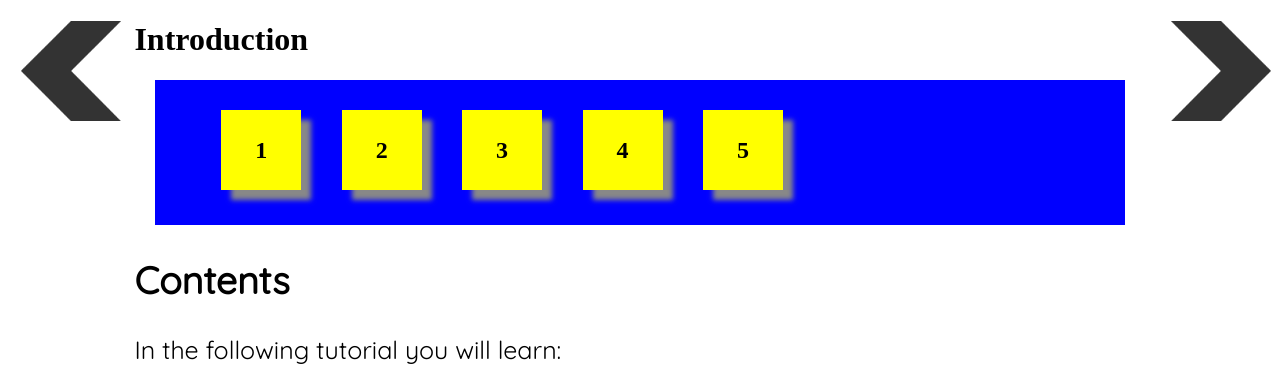
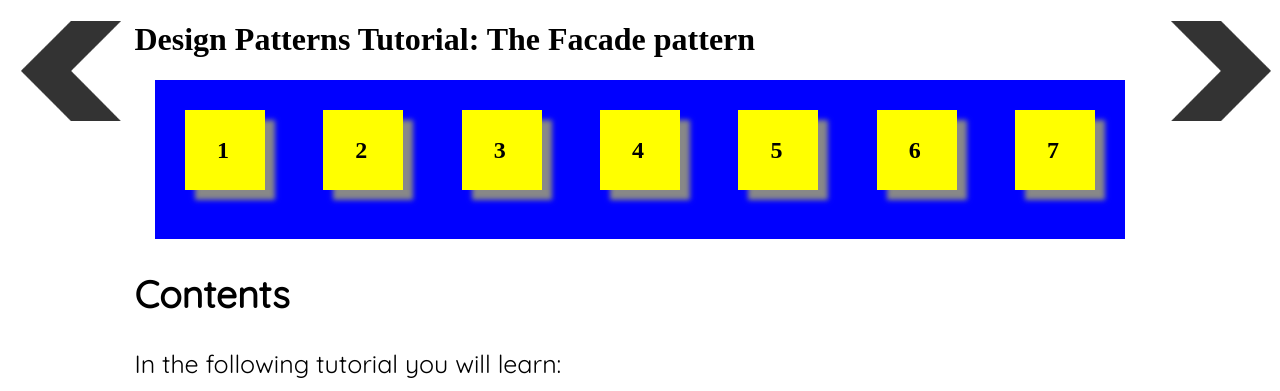
Before and after one commit to daveogle/Facade_Project, a PHP site: page / in a window 1280 px wide. Shown: the top 391 px of the page. Run offline with PHP 8.4, Linux system fonts and the light colour scheme.

Commit message:
add templates for all pages; fix spacing for nav bar; add javaScript to hide left arrow at first page and right arrow at last page.

```diff
--- a/CSS/Main.css
+++ b/CSS/Main.css
@@ -31,30 +31,35 @@ body
     padding: 3%;
 }
 
-.boxWrapper
+#boxWrapper
 {
-    width : 100%;
-    margin: 0 auto;
+    text-align: justify;
 }
 
-.box
+#boxWrapper .box
 {
+    width: 100px; /* Declare your value. Can be in relative units. */
     display: inline-block;
-    margin-left: 4%;
-    position : relative;
+    vertical-align: top;
     width: 80px;
     height: 80px;
     background-color: yellow;
     box-shadow: 10px 10px 5px #888888;
 }
 
+#boxWrapper:after
+{
+    content: '';
+    width: 100%;
+    display: inline-block;
+}
 .box h2
 {
     margin: 0;
-    position: absolute;
+    position: relative;
     top: 50%;
     left: 50%;
-    margin-right: -50%;
+    margin-right: 80%;
     transform: translate(-50%, -50%)
 }
 
--- a/Include/header.html
+++ b/Include/header.html
@@ -6,7 +6,7 @@ and open the template in the editor.
 -->
 <html>
     <head>
-        <title>Design Patterns Tutorial: The Facade pattern</title>
+        <title>Tutorial</title>
         <meta charset="UTF-8">
         <meta name="viewport" content="width=device-width, initial-scale=1.0">
         <link href='http://fonts.googleapis.com/css?family=Quicksand' rel='stylesheet' type='text/css'>
--- a/Include/navigation.html
+++ b/Include/navigation.html
@@ -15,23 +15,29 @@ and open the template in the editor.
     </div>
 
     <div class="Wrapper">
-        <h1>Introduction</h1>
+        <h1>Design Patterns Tutorial: The Facade pattern</h1>
         <div class="NavBar">
-            <div class="boxWrapper">
+            <div id="boxWrapper">
                 <div title="Contents" class="box" id="first" onclick="boxClick()">
                     <h2>1</h2>
                 </div>
-                <div title="another page" class="box" id="second" onclick="boxClick()">
+                <div title="What is the Facade Pattern?" class="box" id="second" onclick="boxClick()">
                     <h2>2</h2>
                 </div>
-                <div title="another page" class="box" id="third" onclick="boxClick()">
+                <div title="Key Features" class="box" id="third" onclick="boxClick()">
                     <h2>3</h2>
                 </div>
-                <div title="another page" class="box" id="fourth" onclick="boxClick()">
+                <div title="Variations" class="box" id="fourth" onclick="boxClick()">
                     <h2>4</h2>
                 </div>
-                <div title="Quiz" class="box" id="fifth" onclick="boxClick()">
+                <div title="Examples" class="box" id="fifth" onclick="boxClick()">
                     <h2>5</h2>
+                </div>
+                <div title="Quiz" class="box" id="sixth" onclick="boxClick()">
+                    <h2>6</h2>
+                </div>
+                <div title="Reading" class="box" id="seventh" onclick="boxClick()">
+                    <h2>7</h2>
                 </div>
             </div>
         </div><!--end of navbar-->
--- a/JavaScript/main.js
+++ b/JavaScript/main.js
@@ -4,6 +4,17 @@
  * and open the template in the editor.
  */
 $(document).ready(function () {
+
+    var filename = window.location.href.substr(window.location.href.lastIndexOf("/")+1);
+    if(filename === "index.php")
+    {
+        $("#left").hide();
+    }
+    else if(filename === "reading.php")
+    {
+        $("#right").hide();
+    }
+
     $(".box").hover(
             function () {
                 //stuff to do on mouse enter
@@ -44,4 +55,6 @@ $(document).ready(function () {
             }
         });
     }
+
+    //function to take current page and a left or right direction and return the correct page request
 });
```
Also changed, not shown: Controller/control.php (+10 -4 lines), examples.php (added, +13 -0 lines), keyFeatures.php (added, +13 -0 lines), nbproject/private/private.xml (added, +10 -0 lines), reading.php (added, +13 -0 lines), variations.php (added, +13 -0 lines), what.php (added, +13 -0 lines), when.php (added, +13 -0 lines), quiz.php (renamed from Quiz.php).
